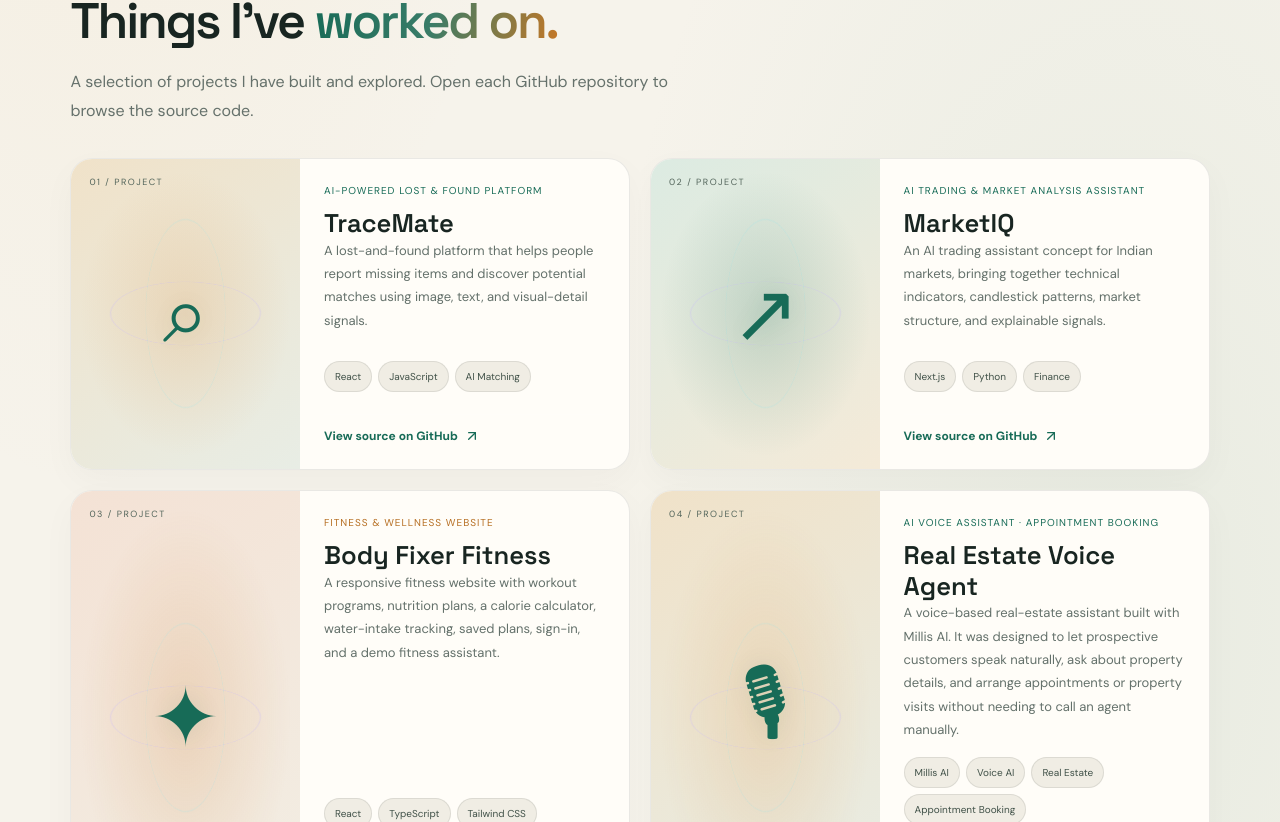
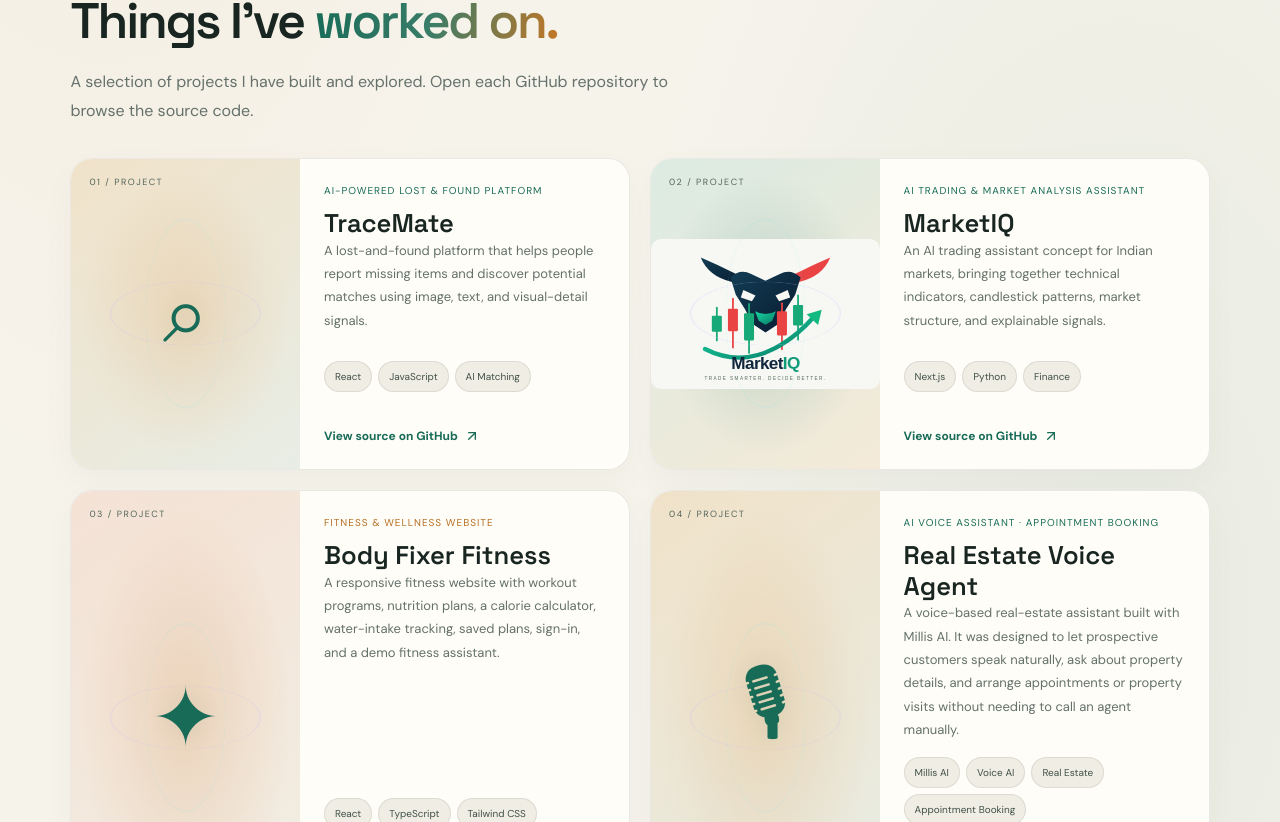
Before and after one commit to patiladitya0518-sketch/bhupendra-portfolio, a React (Vite) app: page / in a window 1280 px wide. Shown: the part 1618-2440 px from the top of the page. Built offline with nearby package versions, Linux system fonts and the light colour scheme.

Commit message:
Show custom MarketIQ logo on portfolio project card

```diff
--- a/src/App.jsx
+++ b/src/App.jsx
@@ -192,7 +192,7 @@ export default function App() {
       <section id="projects" className="section-wrap section-block">
         <Reveal><div className="section-kicker">02 / SELECTED WORK</div><h2>Things I've <span className="gradient-text">worked on.</span></h2><p className="section-lead">A selection of projects I have built and explored. Open each GitHub repository to browse the source code.</p></Reveal>
         <div className="project-grid">{projects.map((p, i) => <Reveal key={p.name} delay={i * .1} className={`project-card ${p.color}`}>
-          <div className="project-art"><span className="project-number">{p.number} / PROJECT</span><span className="project-symbol">{p.icon}</span><span className="art-ring ring-one" /><span className="art-ring ring-two" /></div>
+          <div className={`project-art ${p.name === "MarketIQ" ? "project-art-marketiq" : ""}`}><span className="project-number">{p.number} / PROJECT</span>{p.name === "MarketIQ" ? <img className="project-logo" src="/marketiq-logo.svg" alt="MarketIQ bull and candlestick logo" /> : <span className="project-symbol">{p.icon}</span>}<span className="art-ring ring-one" /><span className="art-ring ring-two" /></div>
           <div className="project-content"><p className="project-type">{p.type}</p><h3>{p.name}</h3><p className="project-description">{p.description}</p><div className="tag-list">{p.tags.map(tag => <span key={tag}>{tag}</span>)}</div>{p.url ? <a href={p.url} className="project-link" target="_blank" rel="noreferrer" aria-label={`View ${p.name} source code on GitHub`}>View source on GitHub <ArrowUpRight size={16}/></a> : <p className="project-note">{p.note}</p>}</div>
         </Reveal>)}</div>
       </section>
```
